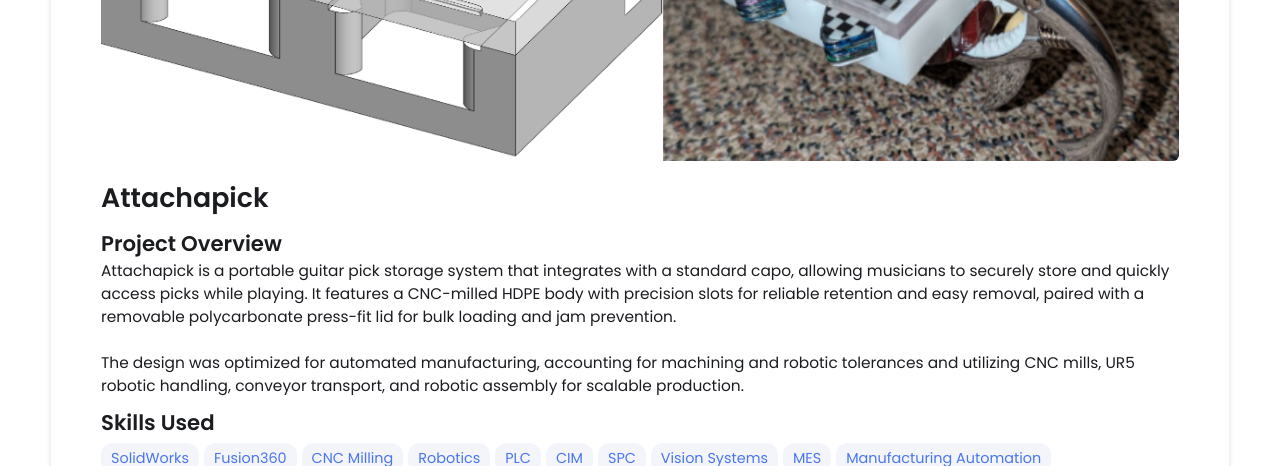
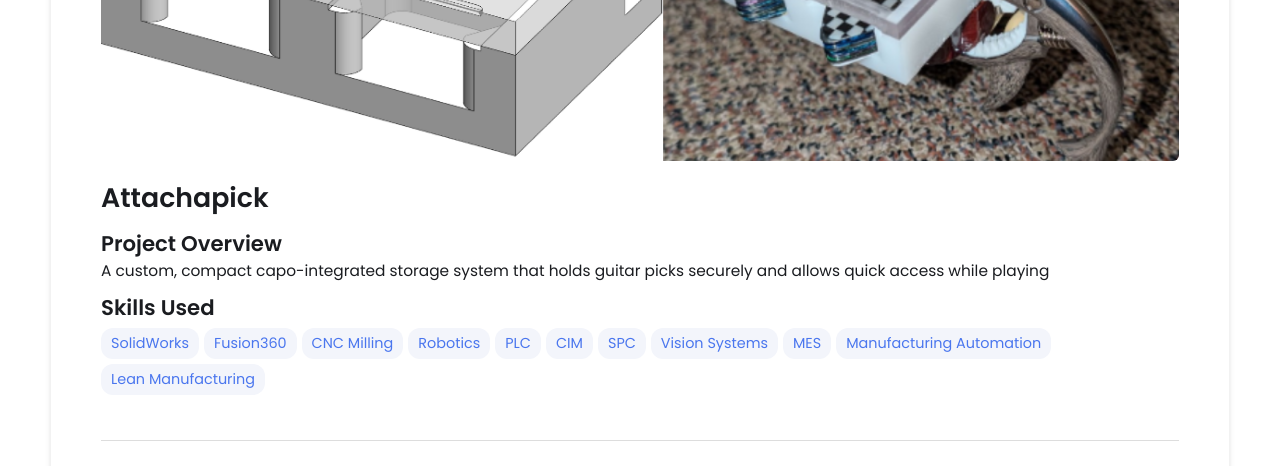
Before and after one commit to michael-vuong/michael-vuong.github.io, a Jekyll site: the page built from _projects/Attachapick/index.md, in a window 1280 px wide and 1400 px high, scrolled down 329 px, cut to the strip 0-466 px from the top of the window. Built offline with Jekyll 4.4.1, drawn with Linux system fonts in a browser that asks for light colours; some of the changed text lies outside the part shown.

Commit message:
Update index.md

```diff
--- a/_projects/Attachapick/index.md
+++ b/_projects/Attachapick/index.md
@@ -2,7 +2,7 @@
 layout: post
 title: Attachapick
 date: 2025-12-15
-description: Attachapick is a portable guitar pick storage system that integrates with a standard capo, allowing musicians to securely store and quickly access picks while playing. It features a CNC-milled HDPE body with precision slots for reliable retention and easy removal, paired with a removable polycarbonate press-fit lid for bulk loading and jam prevention. <br> <br> The design was optimized for automated manufacturing, accounting for machining and robotic tolerances and utilizing CNC mills, UR5 robotic handling, conveyor transport, and robotic assembly for scalable production.
+description: A custom, compact capo-integrated storage system that holds guitar picks securely and allows quick access while playing
 
 skills:
 - SolidWorks
@@ -28,7 +28,7 @@
 </div>
 
 # Objective
-Design and manufacture a new product using HDPE on an automated assembly line environment (ADML). The process should aim to optimize manufacturing strategies, integrate computer-controlled processes, and apply lean principles to produce a functional, cost-efficient product that positively impacts society.
+Design and manufacture a new product using HDPE on an automated assembly line environment (ADML). The design was optimized for automated, scalable production, accounting for machining and robotic tolerances and using CNC mills, UR5 robotic handling, conveyors, and robotic assembly—while prioritizing computer-controlled processes, lean manufacturing strategies, and cost-efficiency to deliver a functional product with positive societal impact.
 {% include image-gallery.html images="ADML.png, UniversalRobot.png" height="400" %}
 <div style="text-align:center; font-size:1.2rem; font-weight:bold; margin-bottom:12px;">
   Boston University EPIC's ADML & Universal Robot Used
```
